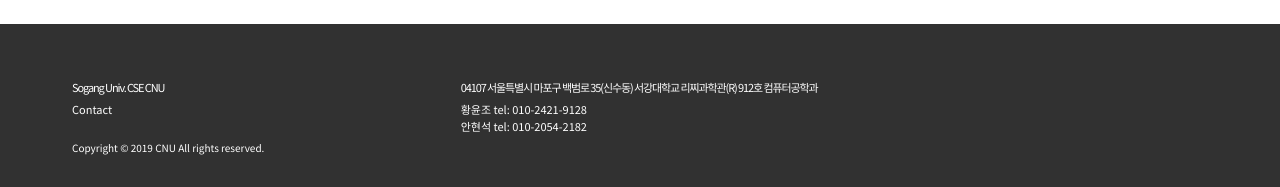
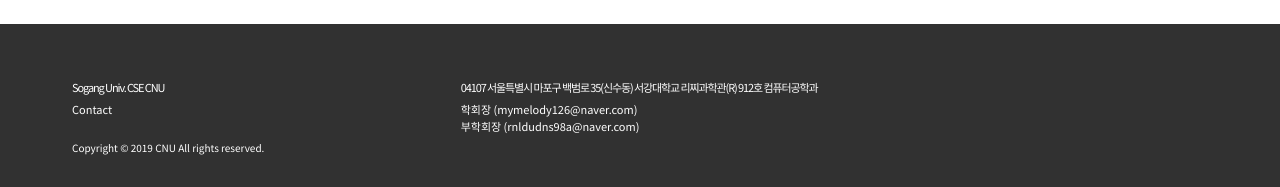
Before and after one commit to sanglee325/cnu-page, a Django app: page / in a window 1280 px wide. Shown: the part 900-1087 px from the top of the page. Run offline with Django 3.2, Linux system fonts and the light colour scheme; some libraries are stand-ins or nearby versions.

Commit message:
footer a changed

```diff
--- a/main/static/main/building.css
+++ /dev/null
@@ -1,6 +0,0 @@
-@import url(//fonts.googleapis.com/earlyaccess/notosanskr.css);
-
-div.build-content {
-
-
-}
--- a/main/static/main/index.css
+++ b/main/static/main/index.css
@@ -194,6 +194,7 @@ div.main-title {
     padding: 32px 32px;
 }
 
+
 .footer .section {
     position: relative;
     font-weight: 300;
@@ -220,6 +221,11 @@ div.main-title {
 
 .footer .add_sec .info {
     width: 100%
+}
+
+.footer .add_sec .info a {
+    color: #ffffff;
+    text-decoration: none;
 }
 
 .footer .add_sec .info .address {
--- a/main/templates/main/index.html
+++ b/main/templates/main/index.html
@@ -136,8 +136,8 @@
                                 Contact
                             </div>
                             <div class='col-sm-6'>
-                                황윤조 tel: 010-2421-9128<br>
-                                안현석 tel: 010-2054-2182
+                                학회장   <a href="mailto:mymelody126@naver.com">(mymelody126@naver.com)</a><br>
+                                부학회장 <a href="mailto:rnldudns98a@naver.com">(rnldudns98a@naver.com)</a><br>
                             </div>
                         </div>
                     </div>
@@ -149,5 +149,4 @@
         </div>
     </div>
 </body>
-
 </html>
```
